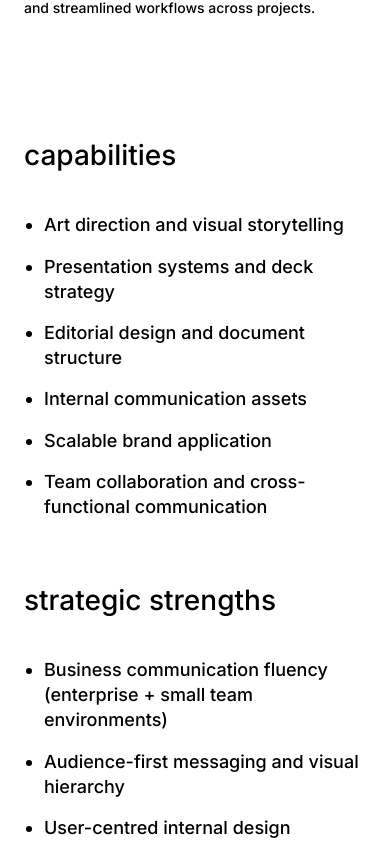
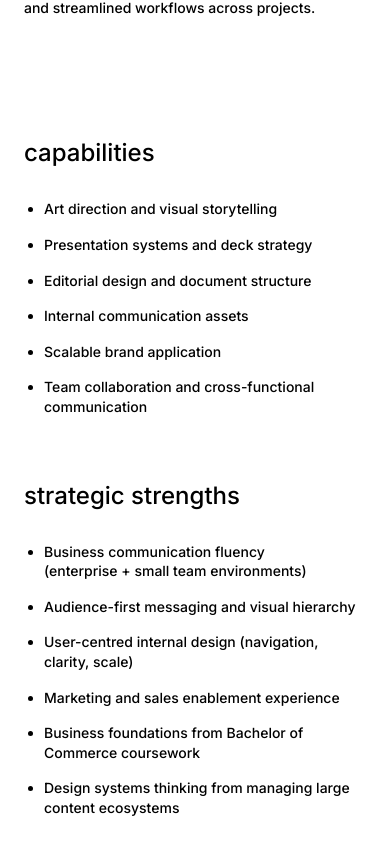
Before and after one commit to theFl00f/aimee-portfolio, a Next.js app: page / in a window 390 px wide. Shown: the part 3053-3896 px from the top of the page. Built offline with nearby package versions, Linux system fonts and the light colour scheme.

Commit message:
fix: capabilities heading 40px→32px, list items 24px→16px

```diff
--- a/src/components/CapabilitiesSection/CapabilitiesSection.module.css
+++ b/src/components/CapabilitiesSection/CapabilitiesSection.module.css
@@ -10,9 +10,9 @@
 }
 
 .heading {
-  font-size: 40px;
+  font-size: 32px;
   font-weight: 500;
-  margin-bottom: 40px;
+  margin-bottom: 32px;
 }
 
 .list {
@@ -24,13 +24,13 @@
 }
 
 .item {
-  font-size: 24px;
+  font-size: 16px;
   font-weight: 500;
   line-height: 1.4;
 }
 
 @media (max-width: 768px) {
   .grid { grid-template-columns: 1fr; }
-  .heading { font-size: 28px; }
-  .item { font-size: 18px; }
+  .heading { font-size: 24px; }
+  .item { font-size: 14px; }
 }
```
